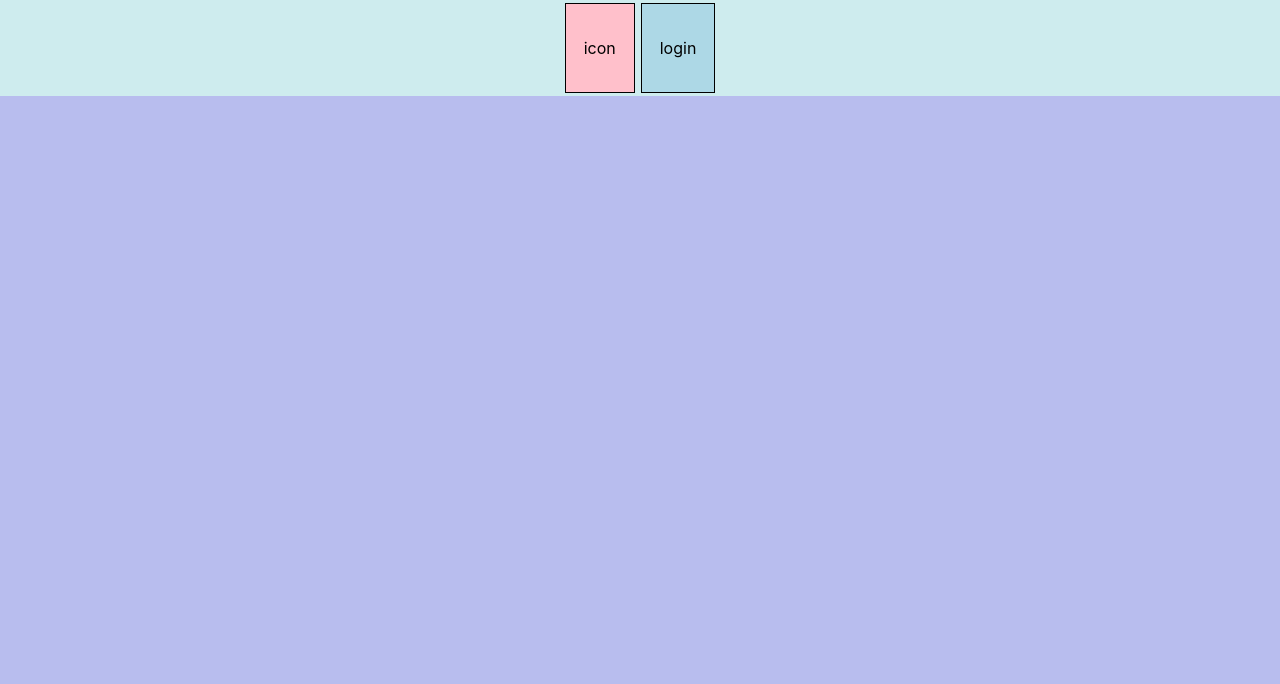
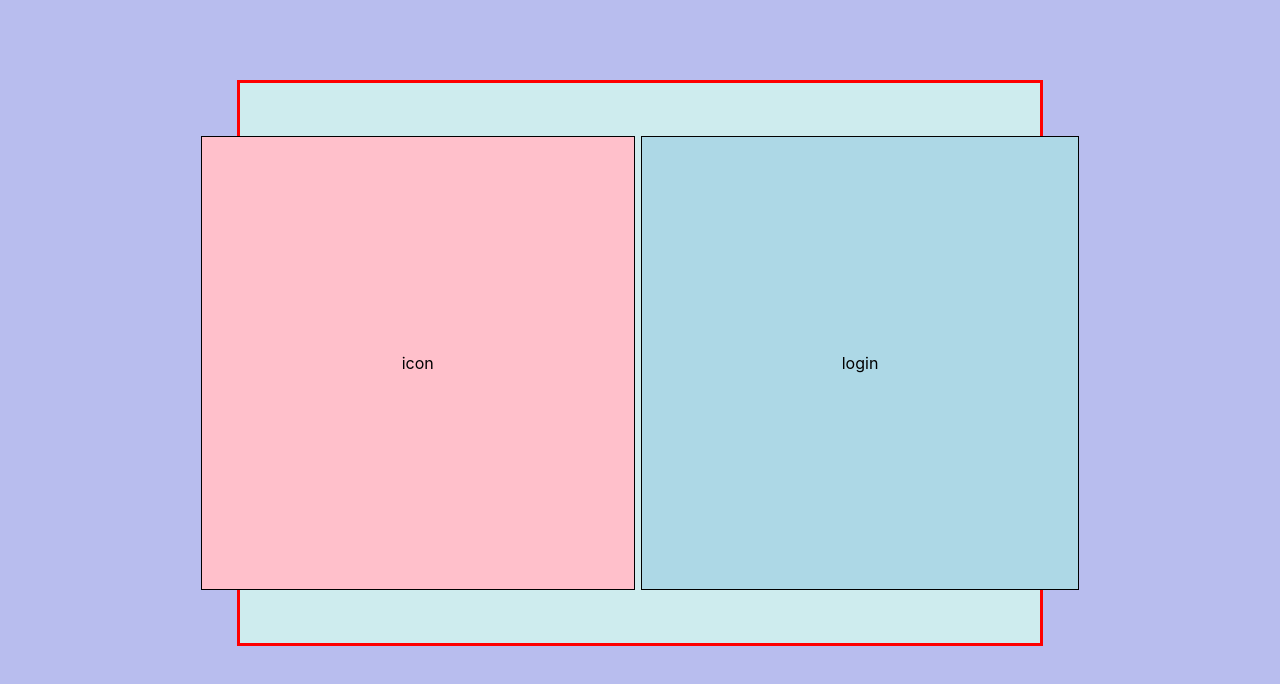
Before and after one commit to benzthodsapon/InventoryTracking, a React (Create React App) app: page / in a window 1280 px wide. Shown: the top 684 px of the page. Built offline with nearby package versions, Linux system fonts and the light colour scheme.

Commit message:
LoginPage

```diff
--- a/src/Component/LoginPage.css
+++ b/src/Component/LoginPage.css
@@ -10,20 +10,25 @@ html,body {
     text-align: center;
     background-color: rgb(206, 236, 238);
     display: flex;
-    align-items: center;
-    flex-direction: row;
-
+    width: 50%;
+    border: 3px solid red;
+    margin: auto;
+    padding-top: 50px;
+    padding-bottom: 50px;
+    padding-left: 80px;
+    padding-right: 80px;
+    margin-top: 80px;
 
 }
 .column-icon{
     background-color: pink;
-    padding: 18px;
+    padding: 200px;
     margin: 3px;
     border: 1px solid black;
 }
 .column-login{
     background-color: lightblue;
-    padding: 18px;
+    padding: 200px;
     margin: 3px;
     border: 1px solid black;
 }
```
